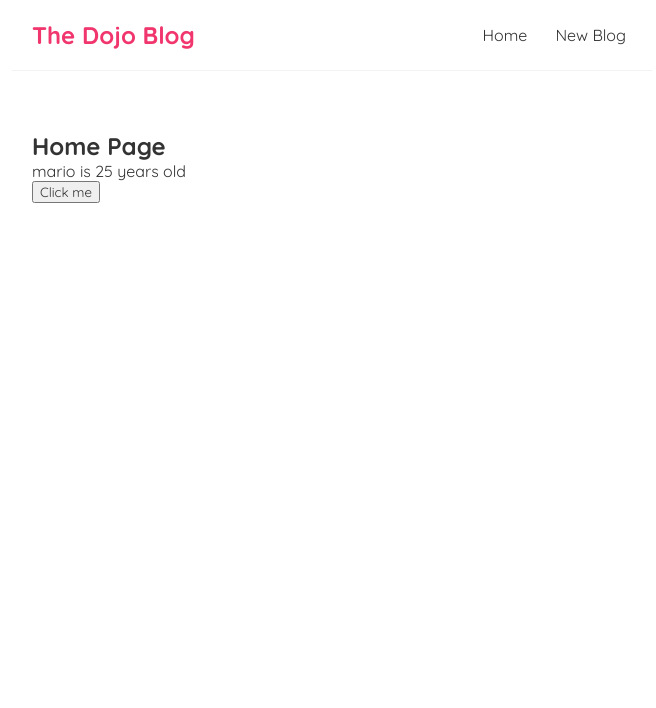
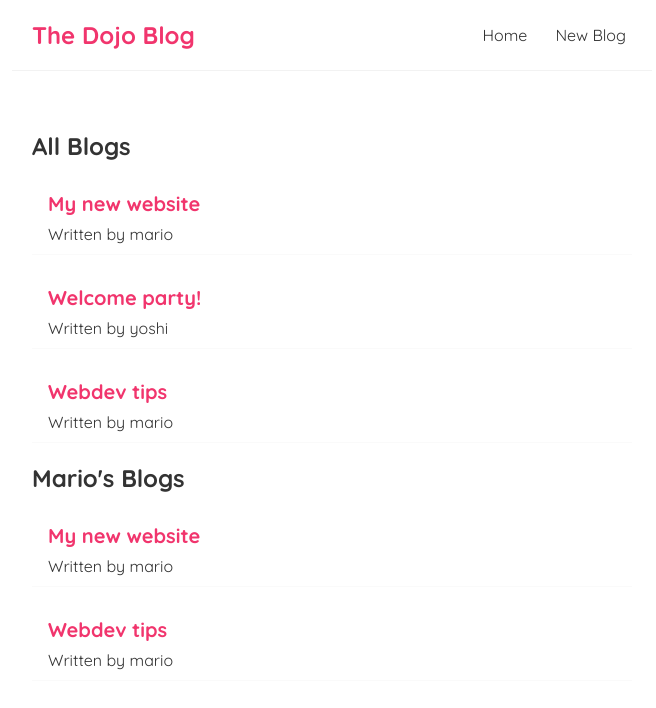
Before and after one commit to nictrey30/ninja-react-2021, a React (Create React App) app in the folder dojo-blog/: page / in a window 1280 px wide. Shown: the top 708 px of the page, without its empty margins (308-964 px from the left). Built offline with nearby package versions, Linux system fonts and the light colour scheme.

Commit message:
lesson 12

```diff
--- /dev/null
+++ b/dojo-blog/src/components/BlogList/BlogList.js
@@ -0,0 +1,15 @@
+const BlogList = ({ blogs, title }) => {
+  return (
+    <div className='blog-list'>
+      <h2>{title}</h2>
+      {blogs.map((item) => (
+        <div className='blog-preview' key={item.id}>
+          <h2>{item.title}</h2>
+          <p>Written by {item.author}</p>
+        </div>
+      ))}
+    </div>
+  );
+};
+
+export default BlogList;
--- a/dojo-blog/src/components/Home/Home.js
+++ b/dojo-blog/src/components/Home/Home.js
@@ -1,19 +1,19 @@
 import { useState } from 'react';
+import BlogList from '../BlogList/BlogList';
 
 const Home = () => {
-  const [name, toggleName] = useState('mario');
-  const [age, setAge] = useState(25);
-  const handleClick = () => {
-    toggleName((prevName) => (prevName === 'mario' ? 'luigi' : 'mario'));
-    setAge((prevAge) => (prevAge === 25 ? 30 : 25));
-  };
+  const [blogs, setBlogs] = useState([
+    { title: 'My new website', body: 'lorem ipsum...', author: 'mario', id: 1 },
+    { title: 'Welcome party!', body: 'lorem ipsum...', author: 'yoshi', id: 2 },
+    { title: 'Webdev tips', body: 'lorem ipsum...', author: 'mario', id: 3 }
+  ]);
   return (
     <div className='home'>
-      <h2>Home Page</h2>
-      <p>
-        {name} is {age} years old
-      </p>
-      <button onClick={handleClick}>Click me</button>
+      <BlogList blogs={blogs} title='All Blogs' />
+      <BlogList
+        blogs={blogs.filter((blog) => blog.author === 'mario')}
+        title="Mario's Blogs"
+      />
     </div>
   );
 };
--- a/dojo-blog/src/index.css
+++ b/dojo-blog/src/index.css
@@ -32,3 +32,17 @@
   margin: 40px auto;
   padding: 20px;
 }
+/* blog previews / list */
+.blog-preview {
+  padding: 10px 16px;
+  margin: 20px 0;
+  border-bottom: 1px solid #fafafa;
+}
+.blog-preview:hover {
+  box-shadow: 1px 3px 5px rgba(0, 0, 0, 0.1);
+}
+.blog-preview h2 {
+  font-size: 20px;
+  color: #f1356d;
+  margin-bottom: 8px;
+}
```
